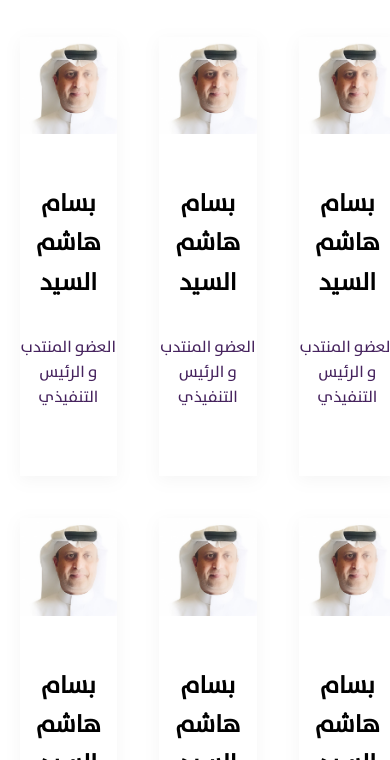
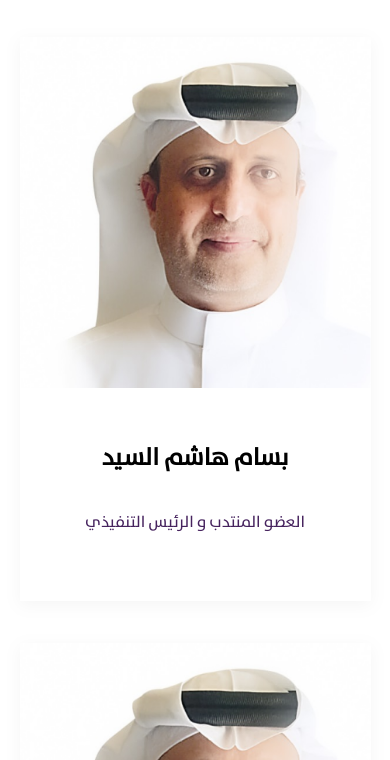
Before and after one commit to mahmoudGhunaim/Itqan, a Gatsby site: page /Board in a window 390 px wide. Shown: the part 664-1424 px from the top of the page. Built offline with nearby package versions, Linux system fonts and the light colour scheme; Gatsby itself is replaced by a stand-in of ours.

Commit message:
dirctor responsev

```diff
--- a/src/components/style/Directors.css
+++ b/src/components/style/Directors.css
@@ -82,3 +82,14 @@ color: #000000;
     text-align: center;
     color: #46235E;
 }
+@media screen and (max-width: 767px){
+    .director-card-container{
+        grid-template-columns: repeat(1, auto);
+    }
+    .director-card {
+        text-align: center;
+    }
+    .director-card img {
+        width: 100%;
+    }
+}
```
